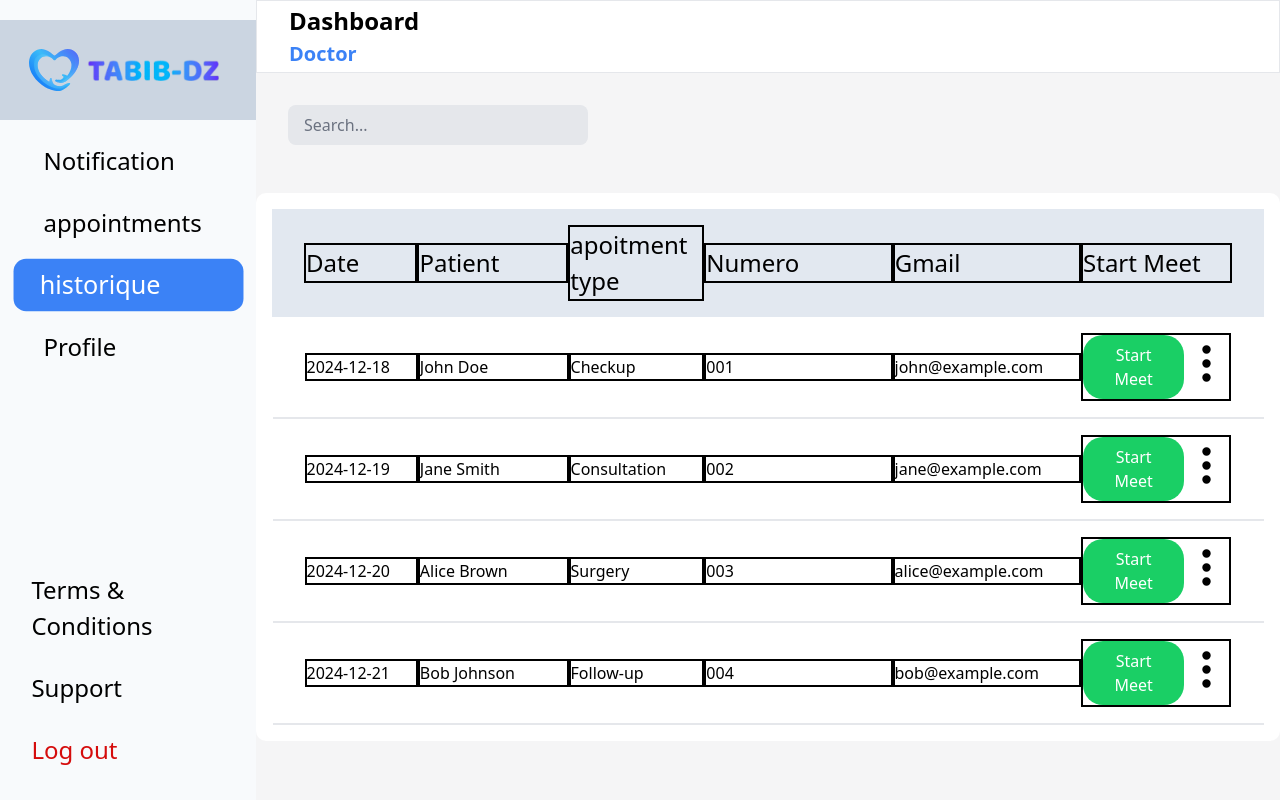
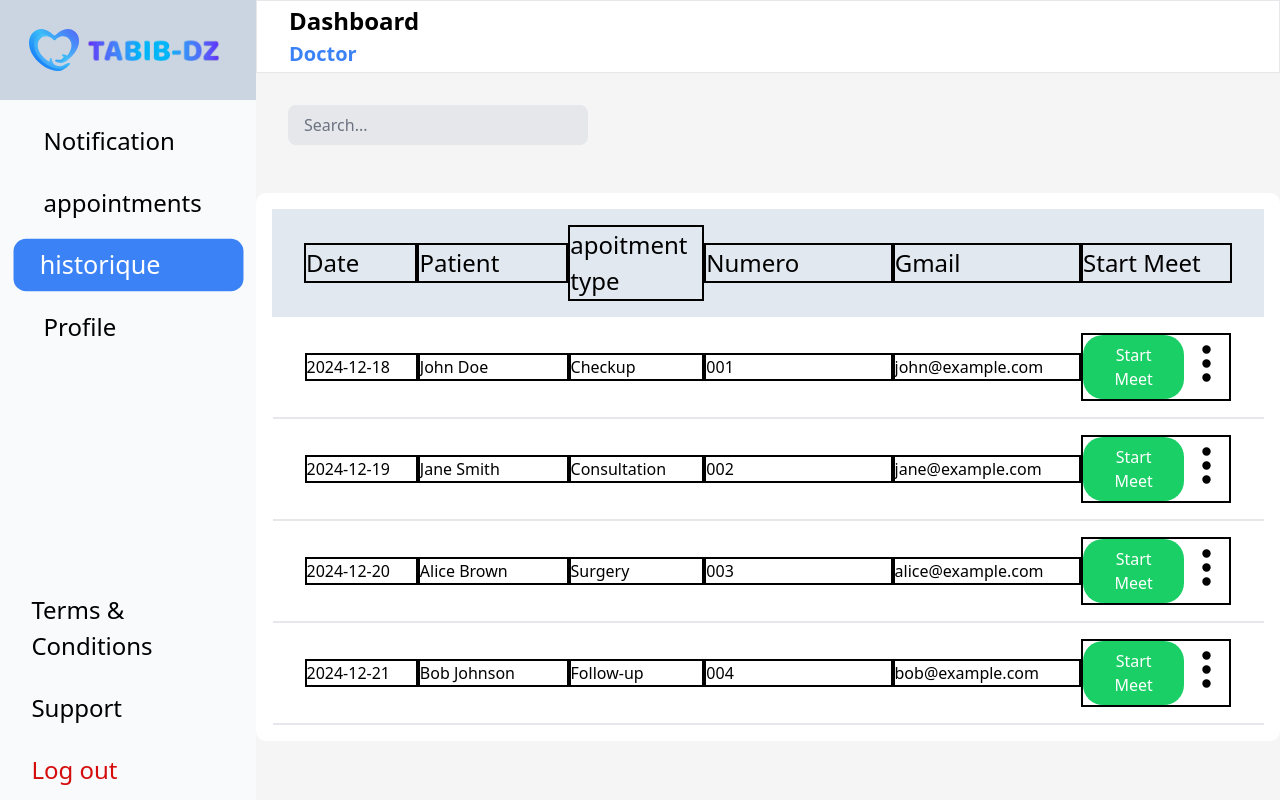
Before and after one commit to bouabca/DZtabib, a Next.js app: page /pages/dashDoc/historique in a window 1280 px wide. Built offline with nearby package versions, Linux system fonts and the light colour scheme.

Commit message:
dashboard fixing padding probleme

```diff
--- a/app/pages/dashDoc/layout.tsx
+++ b/app/pages/dashDoc/layout.tsx
@@ -10,7 +10,7 @@ export default function RootLayout({ children }: { children: React.ReactNode })
       <body  >
         <div className="w-full h-full overflow-y-scroll overflow-x-hidden   flex md:flex-row flex-col">
           {/* Sidebar Section */}
-          <div className="w-screen  lg:text-[24px] md:w-[20%] overflow-x-visible   md:overflow-hidden md:overflow-y-scroll flex flex-col   md:gap-4 md:items-center   py-[20px] bg-slate-50 sidebar">
+          <div className="w-screen  lg:text-[24px] md:w-[20%] overflow-x-visible   md:overflow-hidden md:overflow-y-scroll flex flex-col   md:gap-4 md:items-center    bg-slate-50 sidebar">
             {/* Logo */}
 
 
```
